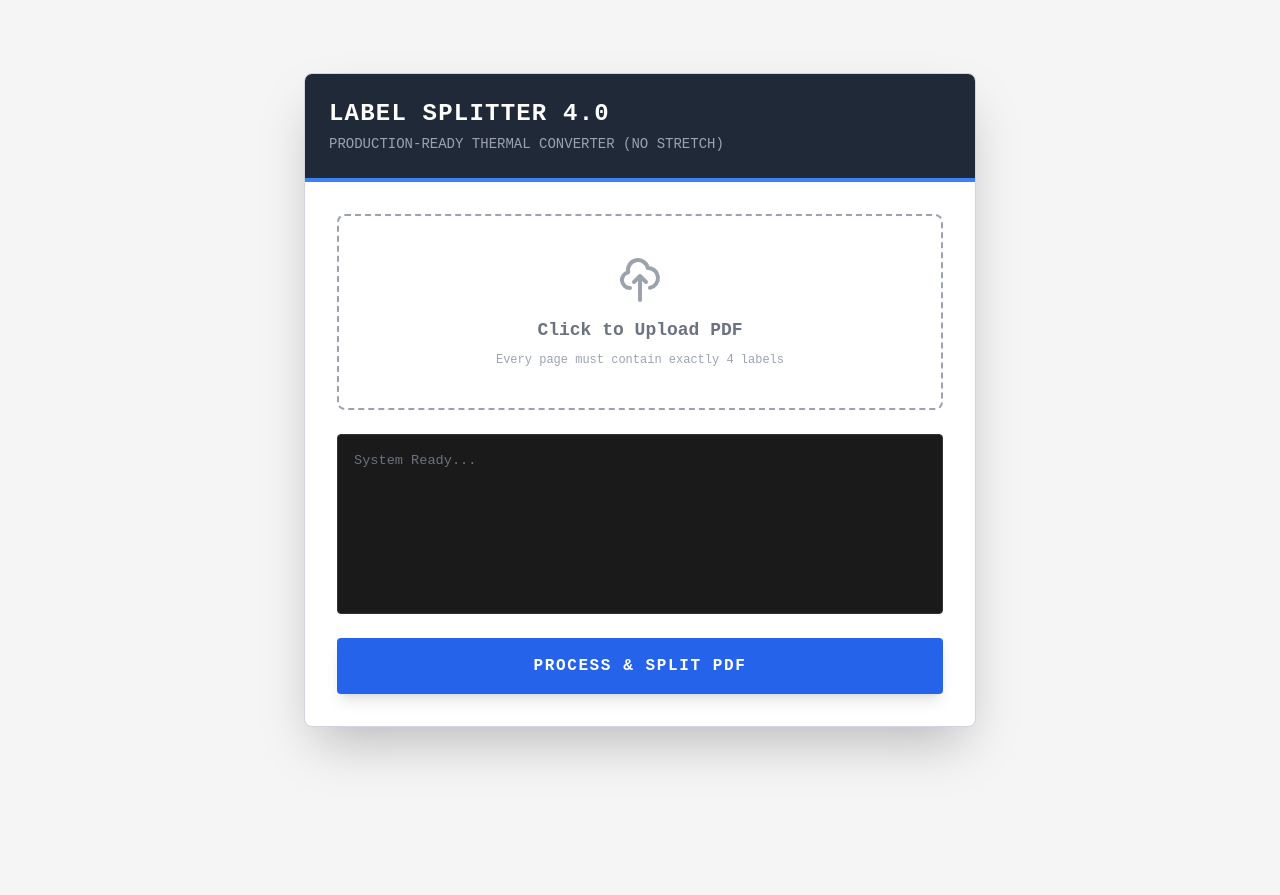
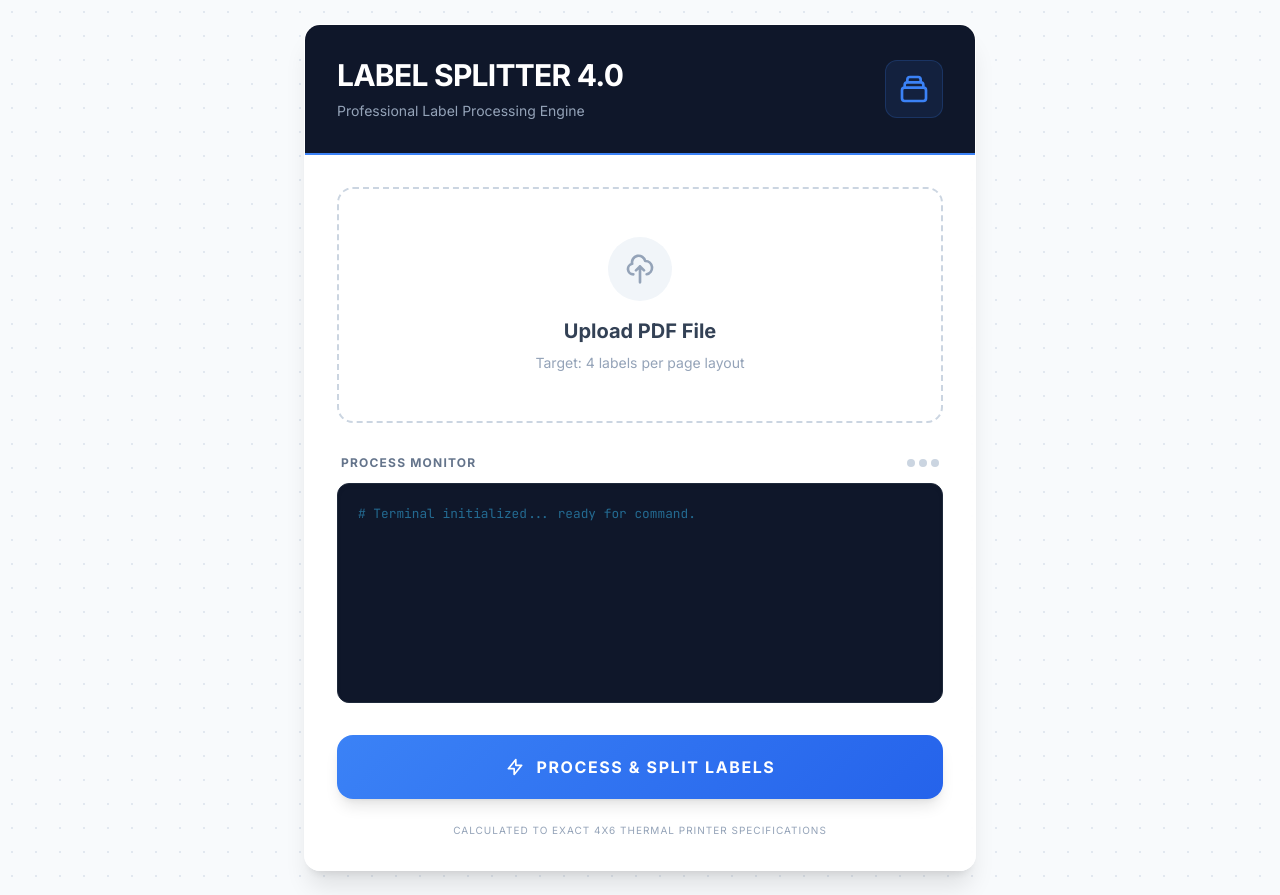
Before and after one commit to surajdesigns/4x4-lable-splitter, a plain HTML site: page index.html in a window 1280 px wide. Before the commit the page ends 800 px from the top, so only its background shows below. Drawn offline with nearby package versions, Linux system fonts and the light colour scheme.

Commit message:
Update index.html

```diff
--- a/index.html
+++ b/index.html
@@ -5,82 +5,144 @@
     <meta name="viewport" content="width=device-width, initial-scale=1.0">
     <title>Courier Label Splitter (4×6)</title>
 
-    <!-- Tailwind CSS for Industrial UI -->
+    <!-- Tailwind CSS for Modern UI -->
     <script src="https://cdn.tailwindcss.com"></script>
 
     <!-- PDF-Lib for Client-Side Manipulation -->
     <script src="https://unpkg.com/pdf-lib@1.17.1/dist/pdf-lib.min.js"></script>
 
     <style>
+        @import url('https://fonts.googleapis.com/css2?family=Inter:wght@400;600;700&family=JetBrains+Mono:wght@400;500&display=swap');
+
         body {
-            font-family: 'Courier New', Courier, monospace;
-            background-color: #f5f5f5;
+            font-family: 'Inter', sans-serif;
+            background-color: #f8fafc;
+            background-image: radial-gradient(#e2e8f0 1px, transparent 1px);
+            background-size: 24px 24px;
         }
+
+        .glass-card {
+            background: rgba(255, 255, 255, 0.9);
+            backdrop-filter: blur(10px);
+            border: 1px solid rgba(255, 255, 255, 0.5);
+        }
+
         .console-log {
-            background-color: #1a1a1a;
-            color: #00ff00;
-            font-family: 'Courier New', monospace;
-            padding: 1rem;
-            border-radius: 0.25rem;
-            height: 180px;
+            background-color: #0f172a;
+            color: #38bdf8;
+            font-family: 'JetBrains Mono', monospace;
+            padding: 1.25rem;
+            border-radius: 0.75rem;
+            height: 220px;
             overflow-y: auto;
-            font-size: 0.85rem;
-            border: 1px solid #333;
+            font-size: 0.8rem;
+            border: 1px solid #1e293b;
+            box-shadow: inset 0 2px 4px 0 rgba(0, 0, 0, 0.06);
         }
+
+        .console-log::-webkit-scrollbar {
+            width: 8px;
+        }
+
+        .console-log::-webkit-scrollbar-thumb {
+            background: #334155;
+            border-radius: 10px;
+        }
+
         .drop-zone {
+            transition: all 0.4s cubic-bezier(0.4, 0, 0.2, 1);
+        }
+
+        .drop-zone:hover {
+            border-color: #3b82f6;
+            background-color: #f0f7ff;
+            transform: translateY(-2px);
+        }
+
+        .btn-gradient {
+            background: linear-gradient(135deg, #3b82f6 0%, #2563eb 100%);
             transition: all 0.3s ease;
         }
-        .drop-zone:hover {
-            border-color: #3b82f6;
-            background-color: #eff6ff;
+
+        .btn-gradient:hover {
+            box-shadow: 0 10px 15px -3px rgba(37, 99, 235, 0.3);
+            transform: scale(1.01);
+        }
+
+        .btn-gradient:active {
+            transform: scale(0.99);
         }
     </style>
 </head>
-<body class="min-h-screen flex flex-col items-center justify-center p-4">
+<body class="min-h-screen flex flex-col items-center justify-center p-6">
 
     <!-- Main Container -->
-    <div class="bg-white w-full max-w-2xl shadow-2xl rounded-lg overflow-hidden border border-gray-300">
+    <div class="glass-card w-full max-w-2xl shadow-xl rounded-2xl overflow-hidden">
 
         <!-- Header -->
-        <div class="bg-gray-800 text-white p-6 border-b-4 border-blue-500">
-            <h1 class="text-2xl font-bold tracking-wider uppercase">Label Splitter 4.0</h1>
-            <p class="text-gray-400 text-sm mt-1">PRODUCTION-READY THERMAL CONVERTER (NO STRETCH)</p>
+        <div class="bg-slate-900 text-white p-8 border-b-2 border-blue-500">
+            <div class="flex items-center justify-between">
+                <div>
+                    <h1 class="text-3xl font-extrabold tracking-tight uppercase">Label Splitter 4.0</h1>
+                    <p class="text-slate-400 text-sm mt-2 font-medium">Professional Label Processing Engine</p>
+                </div>
+                <div class="bg-blue-500/10 p-3 rounded-xl border border-blue-500/20">
+                    <svg class="w-8 h-8 text-blue-500" fill="none" stroke="currentColor" viewBox="0 0 24 24">
+                        <path stroke-linecap="round" stroke-linejoin="round" stroke-width="2" d="M19 11H5m14 0a2 2 0 012 2v6a2 2 0 01-2 2H5a2 2 0 01-2-2v-6a2 2 0 012-2m14 0V9a2 2 0 00-2-2M5 11V9a2 2 0 012-2m0 0V5a2 2 0 012-2h6a2 2 0 012 2v2M7 7h10"></path>
+                    </svg>
+                </div>
+            </div>
         </div>
 
         <div class="p-8">
             <!-- Upload Section -->
-            <div id="upload-section" class="mb-6">
-                <div class="drop-zone border-2 border-dashed border-gray-400 rounded-lg p-10 text-center cursor-pointer relative" onclick="document.getElementById('fileInput').click()">
+            <div id="upload-section" class="mb-8">
+                <div class="drop-zone border-2 border-dashed border-slate-300 rounded-2xl p-12 text-center cursor-pointer relative" onclick="document.getElementById('fileInput').click()">
                     <input type="file" id="fileInput" accept="application/pdf" class="hidden" onchange="updateFileInfo(event)">
-                    <div class="text-gray-500">
-                        <svg class="w-12 h-12 mx-auto mb-3 text-gray-400" fill="none" stroke="currentColor" viewBox="0 0 24 24"><path stroke-linecap="round" stroke-linejoin="round" stroke-width="2" d="M7 16a4 4 0 01-.88-7.903A5 5 0 1115.9 6L16 6a5 5 0 011 9.9M15 13l-3-3m0 0l-3 3m3-3v12"></path></svg>
-                        <p class="font-bold text-lg" id="file-status">Click to Upload PDF</p>
-                        <p class="text-xs mt-2 text-gray-400">Every page must contain exactly 4 labels</p>
+                    <div class="text-slate-500">
+                        <div class="bg-slate-100 w-16 h-16 rounded-full flex items-center justify-center mx-auto mb-4">
+                            <svg class="w-8 h-8 text-slate-400" fill="none" stroke="currentColor" viewBox="0 0 24 24"><path stroke-linecap="round" stroke-linejoin="round" stroke-width="2" d="M7 16a4 4 0 01-.88-7.903A5 5 0 1115.9 6L16 6a5 5 0 011 9.9M15 13l-3-3m0 0l-3 3m3-3v12"></path></svg>
+                        </div>
+                        <p class="font-bold text-xl text-slate-700" id="file-status">Upload PDF File</p>
+                        <p class="text-sm mt-2 text-slate-400">Target: 4 labels per page layout</p>
                     </div>
                 </div>
             </div>
 
             <!-- Stats Dashboard -->
-            <div id="stats" class="grid grid-cols-2 gap-4 mb-6 hidden">
-                <div class="bg-blue-50 p-4 rounded border border-blue-100">
-                    <p class="text-xs text-blue-500 uppercase font-bold">Input Pages</p>
-                    <p id="inputPagesDisplay" class="text-2xl font-bold text-gray-800">0</p>
+            <div id="stats" class="grid grid-cols-2 gap-6 mb-8 hidden animate-in fade-in slide-in-from-bottom-4 duration-500">
+                <div class="bg-slate-50 p-5 rounded-2xl border border-slate-200">
+                    <p class="text-xs text-slate-500 uppercase font-bold tracking-wider">Input Sheets</p>
+                    <p id="inputPagesDisplay" class="text-3xl font-extrabold text-slate-800">0</p>
                 </div>
-                <div class="bg-green-50 p-4 rounded border border-green-100">
-                    <p class="text-xs text-green-500 uppercase font-bold">Detected Labels</p>
-                    <p id="labelCountDisplay" class="text-2xl font-bold text-gray-800">0</p>
+                <div class="bg-blue-50 p-5 rounded-2xl border border-blue-100">
+                    <p class="text-xs text-blue-500 uppercase font-bold tracking-wider">Output Labels</p>
+                    <p id="labelCountDisplay" class="text-3xl font-extrabold text-blue-600">0</p>
                 </div>
             </div>
 
             <!-- Log -->
-            <div id="console" class="console-log mb-6">
-                <div class="text-gray-500">System Ready...</div>
+            <div class="mb-8">
+                <div class="flex items-center justify-between mb-3 px-1">
+                    <p class="text-xs font-bold text-slate-500 uppercase tracking-widest">Process Monitor</p>
+                    <div class="flex space-x-1">
+                        <div class="w-2 h-2 rounded-full bg-slate-300"></div>
+                        <div class="w-2 h-2 rounded-full bg-slate-300"></div>
+                        <div class="w-2 h-2 rounded-full bg-slate-300"></div>
+                    </div>
+                </div>
+                <div id="console" class="console-log">
+                    <div class="opacity-50"># Terminal initialized... ready for command.</div>
+                </div>
             </div>
 
             <!-- Action -->
-            <button id="processBtn" onclick="processPDF()" class="w-full bg-blue-600 hover:bg-blue-700 text-white font-bold py-4 px-8 rounded shadow-lg transition-all uppercase tracking-widest">
-                Process & Split PDF
+            <button id="processBtn" onclick="processPDF()" class="btn-gradient w-full text-white font-bold py-5 px-8 rounded-2xl shadow-lg uppercase tracking-widest flex items-center justify-center space-x-3">
+                <svg class="w-5 h-5" fill="none" stroke="currentColor" viewBox="0 0 24 24"><path stroke-linecap="round" stroke-linejoin="round" stroke-width="2" d="M13 10V3L4 14h7v7l9-11h-7z"></path></svg>
+                <span>Process & Split Labels</span>
             </button>
+
+            <p class="text-center text-slate-400 text-[10px] mt-6 uppercase tracking-widest">Calculated to exact 4x6 thermal printer specifications</p>
         </div>
     </div>
 
@@ -96,11 +158,12 @@
             { top: 9.34, bottom: 11.17, left: 10.40, right: 2.91 }  // Label 4
         ];
 
-        function log(msg, color = "#00ff00") {
+        function log(msg, color = "#38bdf8") {
             const consoleEl = document.getElementById('console');
             const div = document.createElement('div');
             div.style.color = color;
-            div.textContent = `> ${msg}`;
+            const timestamp = new Date().toLocaleTimeString([], { hour12: false, hour: '2-digit', minute: '2-digit', second: '2-digit' });
+            div.textContent = `[${timestamp}] ${msg}`;
             consoleEl.appendChild(div);
             consoleEl.scrollTop = consoleEl.scrollHeight;
         }
@@ -109,18 +172,22 @@
             const file = event.target.files[0];
             if (file) {
                 document.getElementById('file-status').innerText = file.name;
-                log(`Selected: ${file.name}`);
+                log(`IO: File stream opened - ${file.name}`);
             }
         }
 
         async function processPDF() {
             const fileInput = document.getElementById("fileInput");
             if (!fileInput.files.length) {
-                log("ERROR: No file uploaded", "#ff4444");
+                log("FAIL: Missing input stream", "#f87171");
                 return;
             }
 
-            log("Initializing PDF processing engine...");
+            const processBtn = document.getElementById('processBtn');
+            processBtn.disabled = true;
+            processBtn.classList.add('opacity-50', 'cursor-not-allowed');
+
+            log("START: Initializing PDF processing core...");
             const file = fileInput.files[0];
             const arrayBuffer = await file.arrayBuffer();
 
@@ -137,7 +204,7 @@
             for (let i = 0; i < pages.length; i++) {
                 const page = pages[i];
                 const { width, height } = page.getSize();
-                log(`Analyzing Page ${i + 1}...`);
+                log(`PROC: Slicing Sheet ${i + 1} of ${pages.length}...`);
 
                 for (let j = 0; j < LABELS.length; j++) {
                     const l = LABELS[j];
@@ -151,17 +218,15 @@
 
                     const [embedded] = await outPdf.embedPages([page], [cropBox]);
 
-                    // Create EXACT 4x6 inch page (72 points per inch)
+                    // Create EXACT 4x6 inch page
                     const newPage = outPdf.addPage([4 * IN_TO_PT, 6 * IN_TO_PT]);
 
-                    // -------- NO STRETCH LOGIC --------
                     const pageW = newPage.getWidth();
                     const pageH = newPage.getHeight();
 
                     const labelW = embedded.width;
                     const labelH = embedded.height;
 
-                    // Calculate proportional scale to fit within page bounds
                     const scale = Math.min(
                         pageW / labelW,
                         pageH / labelH
@@ -170,7 +235,6 @@
                     const drawW = labelW * scale;
                     const drawH = labelH * scale;
 
-                    // Center the label on the 4x6 page
                     const x = (pageW - drawW) / 2;
                     const y = (pageH - drawH) / 2;
 
@@ -180,17 +244,16 @@
                         width: drawW,
                         height: drawH
                     });
-                    // ---------------------------------
 
                     totalLabelsProcessed++;
                 }
             }
 
-            // MANDATORY VALIDATION
-            log(`Validating output: ${totalLabelsProcessed} / ${pages.length * 4}`);
+            log(`VERIFY: Integrity check ${totalLabelsProcessed}/${pages.length * 4}`);
             if (totalLabelsProcessed !== pages.length * 4) {
-                log("INVALID OUTPUT: MULTIPLE LABELS DETECTED", "#ff4444");
-                alert("INVALID OUTPUT: MULTIPLE LABELS DETECTED");
+                log("CRITICAL: PARSING MISMATCH DETECTED", "#f87171");
+                processBtn.disabled = false;
+                processBtn.classList.remove('opacity-50', 'cursor-not-allowed');
                 return;
             }
 
@@ -200,10 +263,12 @@
 
             const a = document.createElement("a");
             a.href = url;
-            a.download = `converted_labels_4x6.pdf`;
+            a.download = `split_labels_${new Date().getTime()}.pdf`;
             a.click();
 
-            log(`SUCCESS: ${totalLabelsProcessed} Labels generated. File downloaded.`, "#00ff00");
+            log("SUCCESS: PDF compiled and exported.", "#4ade80");
+            processBtn.disabled = false;
+            processBtn.classList.remove('opacity-50', 'cursor-not-allowed');
         }
     </script>
 </body>
```
